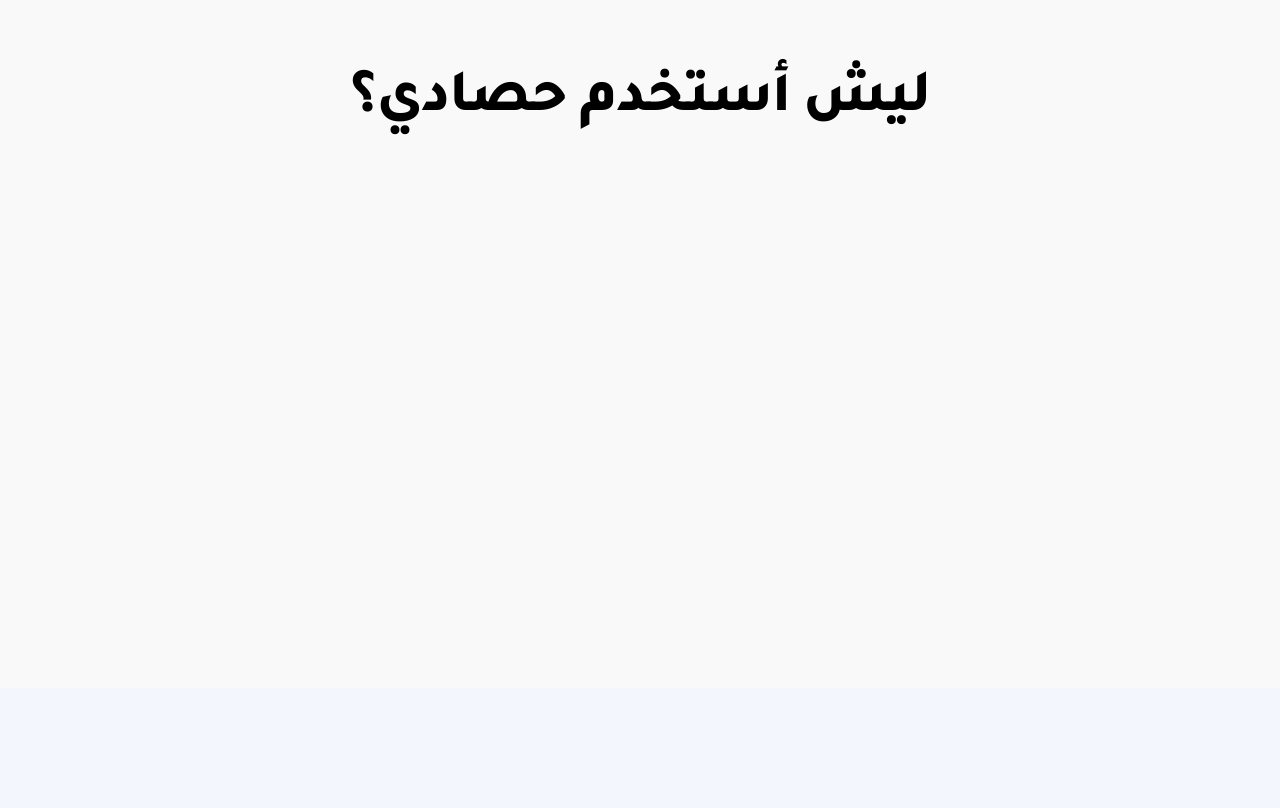
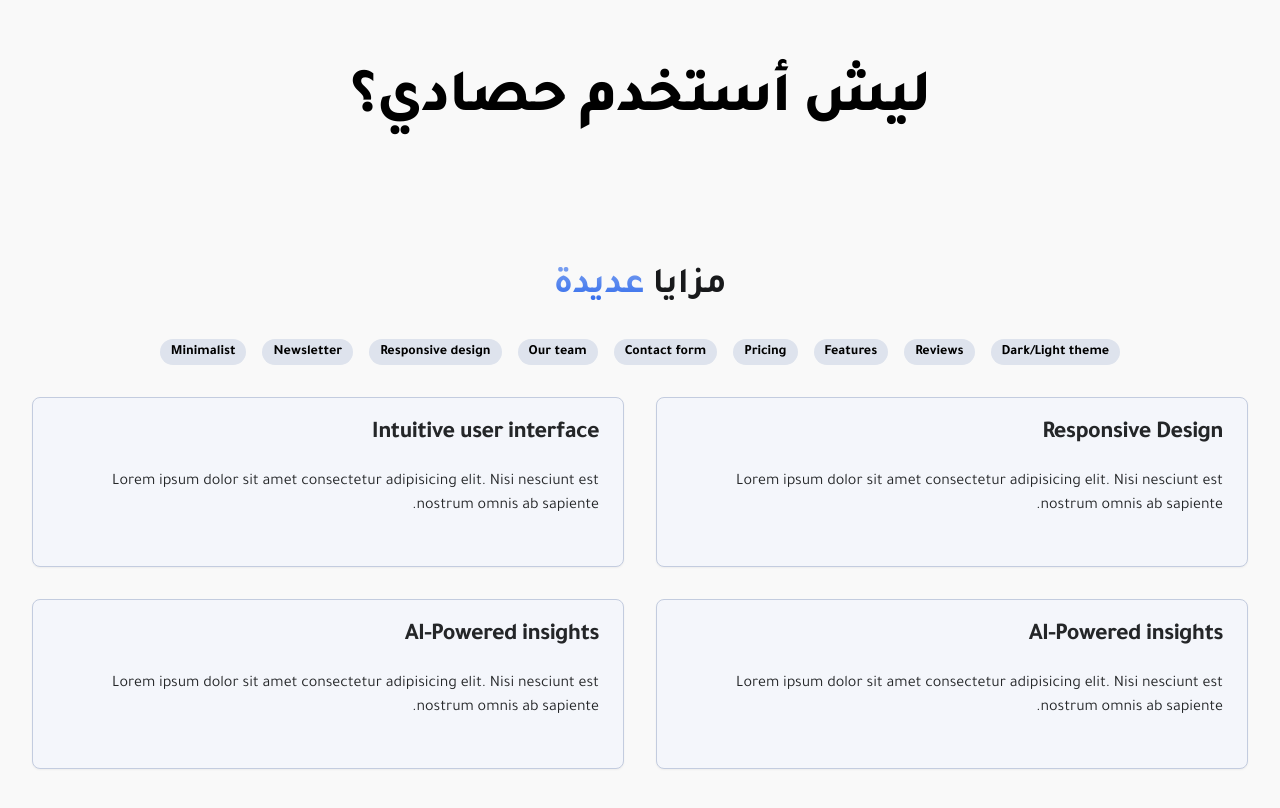
Before and after one commit to HassanAlabdulal/Hasady, a Next.js app: page / in a window 1280 px wide. Shown: the part 1100-1908 px from the top of the page. Before the commit the page ends 1788 px from the top, so only its background shows below. Built offline with nearby package versions, Linux system fonts and the light colour scheme.

Commit message:
feat: add featuers section

```diff
--- a/app/page.tsx
+++ b/app/page.tsx
@@ -1,5 +1,6 @@
 "use client";
 
+import { Features } from "@/components/featuers";
 import Homepage from "@/components/homepage";
 import Learnmore from "@/components/learnmore";
 
--- /dev/null
+++ b/components/featuers.tsx
@@ -0,0 +1,99 @@
+import { Badge } from "./ui/badge";
+import {
+  Card,
+  CardContent,
+  CardFooter,
+  CardHeader,
+  CardTitle,
+} from "@/components/ui/card";
+// import image from "../assets/growth.png";
+// import image3 from "../assets/reflecting.png";
+// import image4 from "../assets/looking-ahead.png";
+
+interface FeatureProps {
+  title: string;
+  description: string;
+  featureImage: string;
+}
+
+const features: FeatureProps[] = [
+  {
+    title: "Responsive Design",
+    description:
+      "Lorem ipsum dolor sit amet consectetur adipisicing elit. Nisi nesciunt est nostrum omnis ab sapiente.",
+    featureImage: "image4",
+  },
+  {
+    title: "Intuitive user interface",
+    description:
+      "Lorem ipsum dolor sit amet consectetur adipisicing elit. Nisi nesciunt est nostrum omnis ab sapiente.",
+    featureImage: "image3",
+  },
+  {
+    title: "AI-Powered insights",
+    description:
+      "Lorem ipsum dolor sit amet consectetur adipisicing elit. Nisi nesciunt est nostrum omnis ab sapiente.",
+    featureImage: "image",
+  },
+  {
+    title: "AI-Powered insights",
+    description:
+      "Lorem ipsum dolor sit amet consectetur adipisicing elit. Nisi nesciunt est nostrum omnis ab sapiente.",
+    featureImage: "image",
+  },
+];
+
+const featureList: string[] = [
+  "Dark/Light theme",
+  "Reviews",
+  "Features",
+  "Pricing",
+  "Contact form",
+  "Our team",
+  "Responsive design",
+  "Newsletter",
+  "Minimalist",
+];
+
+export const Features = () => {
+  return (
+    <section id="features" className="container py-24 sm:py-32 space-y-8">
+      <h2 className="text-3xl lg:text-4xl flex items-center justify-center gap-2 font-bold md:text-center">
+        مزايا
+        <span className="bg-gradient-to-b from-primary/60 to-primary text-transparent bg-clip-text">
+          عديدة
+        </span>
+      </h2>
+
+      <div className="flex flex-wrap md:justify-center gap-4">
+        {featureList.map((feature: string) => (
+          <div key={feature}>
+            <Badge variant="secondary" className="text-sm">
+              {feature}
+            </Badge>
+          </div>
+        ))}
+      </div>
+
+      <div className="grid md:grid-cols-2 lg:grid-cols-2 gap-8">
+        {features.map(({ title, description, featureImage }: FeatureProps) => (
+          <Card key={title}>
+            <CardHeader>
+              <CardTitle>{title}</CardTitle>
+            </CardHeader>
+
+            <CardContent>{description}</CardContent>
+
+            <CardFooter>
+              {/* <Image
+                src={image}
+                alt="About feature"
+                className="w-[200px] lg:w-[300px] mx-auto"
+              /> */}
+            </CardFooter>
+          </Card>
+        ))}
+      </div>
+    </section>
+  );
+};
--- a/components/learnmore.tsx
+++ b/components/learnmore.tsx
@@ -1,3 +1,5 @@
+import { Features } from "./featuers";
+
 export default function Learnmore() {
   return (
     <main
@@ -13,6 +15,9 @@ export default function Learnmore() {
             ليش أستخدم حصادي؟
           </h1>
         </div>
+        <div>
+          <Features />
+        </div>
       </section>
     </main>
   );
--- a/components/nav.tsx
+++ b/components/nav.tsx
@@ -48,7 +48,7 @@ export default function Nav() {
   return (
     <header
       className={`z-50 flex flex-wrap fixed w-full text-sm py-8 sm:justify-start sm:flex-nowrap ${
-        isScrolled ? "bg-[#f9f9f9]" : ""
+        isScrolled ? "bg-[#f9f9f9] transition-all duration-200" : ""
       }`}
       style={{
         backgroundImage: isScrolled
--- /dev/null
+++ b/components/ui/badge.tsx
@@ -0,0 +1,36 @@
+import * as React from "react"
+import { cva, type VariantProps } from "class-variance-authority"
+
+import { cn } from "@/lib/utils"
+
+const badgeVariants = cva(
+  "inline-flex items-center rounded-full border px-2.5 py-0.5 text-xs font-semibold transition-colors focus:outline-none focus:ring-2 focus:ring-ring focus:ring-offset-2",
+  {
+    variants: {
+      variant: {
+        default:
+          "border-transparent bg-primary text-primary-foreground hover:bg-primary/80",
+        secondary:
+          "border-transparent bg-secondary text-secondary-foreground hover:bg-secondary/80",
+        destructive:
+          "border-transparent bg-destructive text-destructive-foreground hover:bg-destructive/80",
+        outline: "text-foreground",
+      },
+    },
+    defaultVariants: {
+      variant: "default",
+    },
+  }
+)
+
+export interface BadgeProps
+  extends React.HTMLAttributes<HTMLDivElement>,
+    VariantProps<typeof badgeVariants> {}
+
+function Badge({ className, variant, ...props }: BadgeProps) {
+  return (
+    <div className={cn(badgeVariants({ variant }), className)} {...props} />
+  )
+}
+
+export { Badge, badgeVariants }
```
